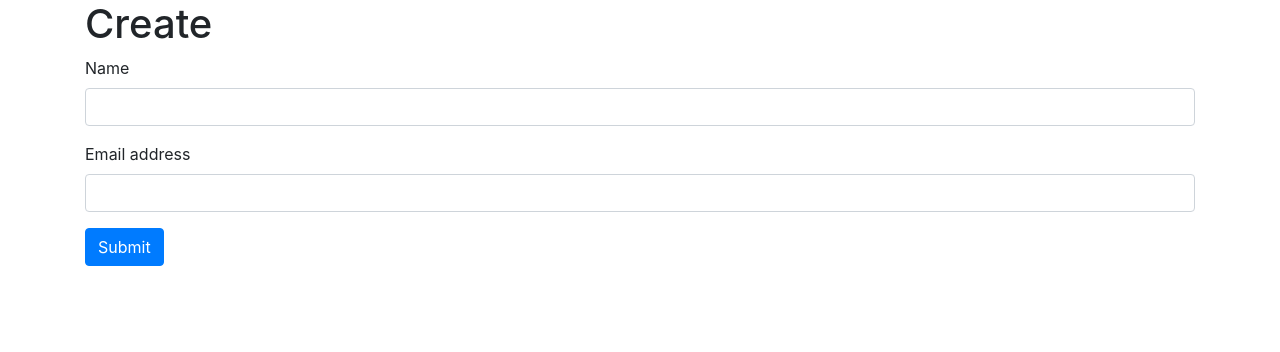
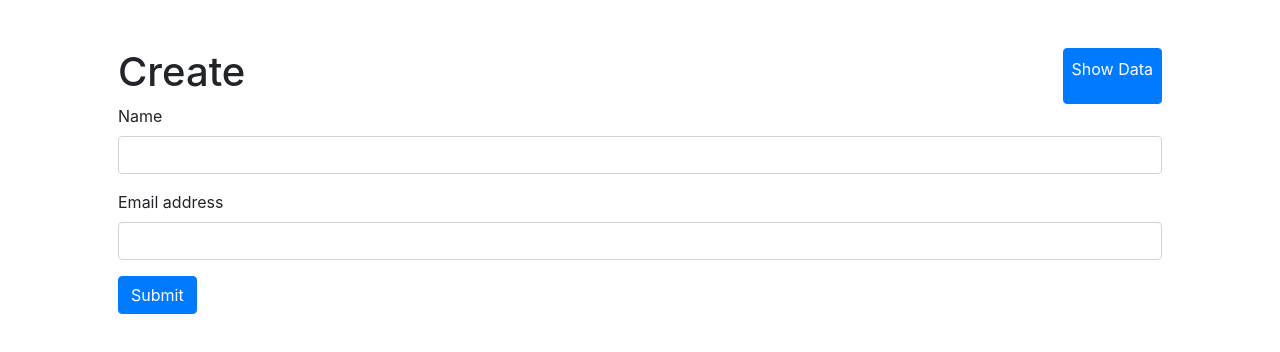
Before and after one commit to HamdanRaza309/React-CRUD, a React (Create React App) app: page / in a window 1280 px wide. Shown: the top 352 px of the page. Built offline with nearby package versions, Linux system fonts and the light colour scheme.

Commit message:
Added more buttons for navigation

```diff
--- a/src/components/Create.js
+++ b/src/components/Create.js
@@ -1,6 +1,6 @@
 import axios from 'axios'
 import React, { useState } from 'react'
-import { useNavigate } from 'react-router-dom'
+import { useNavigate, Link } from 'react-router-dom'
 
 function Create() {
 
@@ -22,8 +22,11 @@ function Create() {
     }
 
     return (
-        <div className='container'>
-            <h1>Create</h1>
+        <div className='container p-5'>
+            <div className="d-flex justify-content-between">
+                <h1>Create</h1>
+                <Link to='/read' className="btn btn-primary p-2" >Show Data</Link>
+            </div>
             <form>
                 <div className="form-group">
                     <label htmlFor="name">Name</label>
--- a/src/components/Read.js
+++ b/src/components/Read.js
@@ -42,8 +42,11 @@ function Read() {
     }
 
     return (
-        <div className='container'>
-            <h1>Read</h1>
+        <div className='container p-5'>
+            <div className="d-flex justify-content-between">
+                <h1>Read</h1>
+                <Link to='/' className="btn btn-primary" >Create</Link>
+            </div>
             <table className="table">
                 <thead>
                     <tr>
--- a/src/components/Update.js
+++ b/src/components/Update.js
@@ -1,5 +1,5 @@
 import React, { useState, useEffect } from 'react'
-import { useNavigate } from 'react-router-dom'
+import { useNavigate, Link } from 'react-router-dom'
 import axios from 'axios'
 
 function Update(props) {
@@ -49,7 +49,10 @@ function Update(props) {
                         id="email"
                         onChange={(e) => setEmail(e.target.value)} />
                 </div>
-                <button type="submit" className="btn btn-primary" onClick={handleUpdate}>Update</button>
+                <div className="flex m-2">
+                    <button type="submit" className="btn btn-primary" onClick={handleUpdate}>Update</button>
+                    <Link to='/read' className="btn btn-dark">Cancel</Link>
+                </div>
             </form>
         </div>
     )
```
